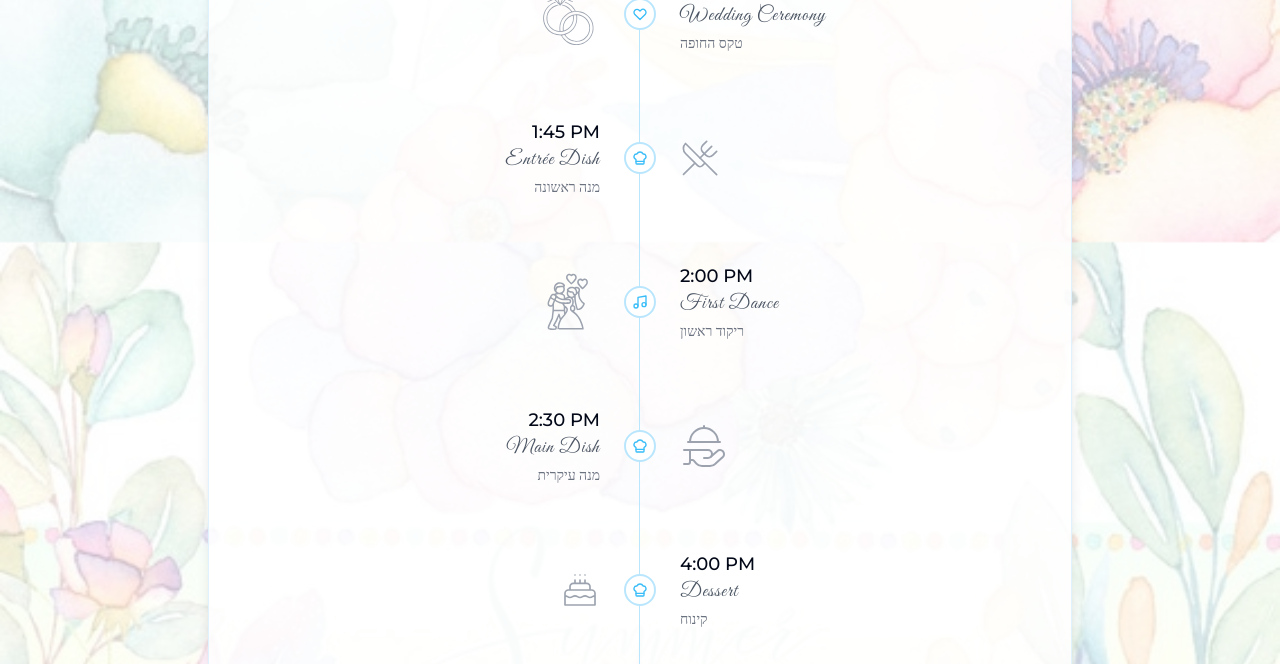
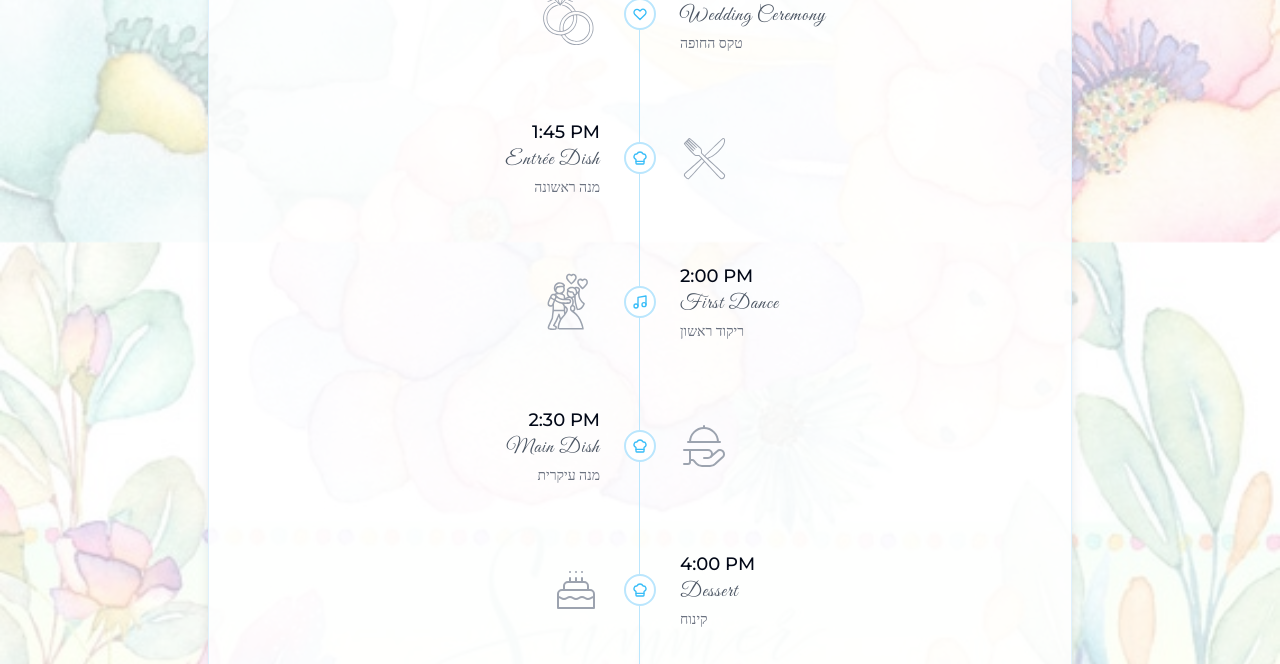
Before and after one commit to mayamalka/Boho-Morning-Wedding, a Next.js app in the folder boho-wedding-site/: page /wedding in a window 1280 px wide. Shown: the part 1680-2344 px from the top of the page. Built offline with nearby package versions, Linux system fonts and the light colour scheme; a web font is replaced by a local one.

Commit message:
fix timeline sizes and utensils look

```diff
--- a/boho-wedding-site/src/app/wedding/page.tsx
+++ b/boho-wedding-site/src/app/wedding/page.tsx
@@ -4,7 +4,7 @@ import { useRef } from "react";
 import { Button } from "@/components/ui/button";
 import { Card } from "@/components/ui/card";
 import Image from "next/image";
-import { ChefHat, HandPlatter, Music, PartyPopper, UtensilsCrossed } from "lucide-react";
+import { ChefHat, HandPlatter, Music, PartyPopper } from "lucide-react";
 
 export default function WeddingSite() {
 
@@ -315,7 +315,11 @@ export default function WeddingSite() {
                   </div>
                   <div className="w-1/2 pl-10">
                     {/* Black icon: Fork/knife */}
-                    <UtensilsCrossed className="h-10 w-10 text-gray-400" strokeWidth={1} />
+                    <img
+                      src="/fork-butter-knife-eating.svg"
+                      alt="Fork and Knife"
+                      className="h-12 w-12"
+                    />
                   </div>
                 </div>
 
@@ -360,7 +364,7 @@ export default function WeddingSite() {
                 <div className="flex items-center">
                   <div className="w-1/2 pr-10 text-right">
                     {/* Black icon: Cake */}
-                    <svg xmlns="http://www.w3.org/2000/svg" className="h-10 w-10 text-gray-400 ml-auto" fill="none" viewBox="0 0 24 24" stroke="currentColor">
+                    <svg xmlns="http://www.w3.org/2000/svg" className="h-12 w-12 text-gray-400 ml-auto" fill="none" viewBox="0 0 24 24" stroke="currentColor">
                       <path strokeLinecap="round" strokeLinejoin="round" strokeWidth={1} d="M21 15.546c-.523 0-1.046.151-1.5.454a2.704 2.704 0 01-3 0 2.704 2.704 0 00-3 0 2.704 2.704 0 01-3 0 2.704 2.704 0 00-3 0 2.704 2.704 0 01-3 0 2.701 2.701 0 00-1.5-.454M9 6v2m3-2v2m3-2v2M9 3h.01M12 3h.01M15 3h.01M21 21v-7a2 2 0 00-2-2H5a2 2 0 00-2 2v7h18zm-3-9v-2a2 2 0 00-2-2H8a2 2 0 00-2 2v2h12z" />
                     </svg>
                   </div>
@@ -387,7 +391,7 @@ export default function WeddingSite() {
                   </div>
                   <div className="w-1/2 pl-10">
                     {/* Black icon: Party Popper */}
-                    <PartyPopper className="h-12 w-12 text-gray-400" strokeWidth={1} />
+                    <PartyPopper className="h-14 w-14 text-gray-400" strokeWidth={1} />
                   </div>
                 </div>
 
```
Also changed, not shown: boho-wedding-site/public/fork-butter-knife-eating.svg (added).
